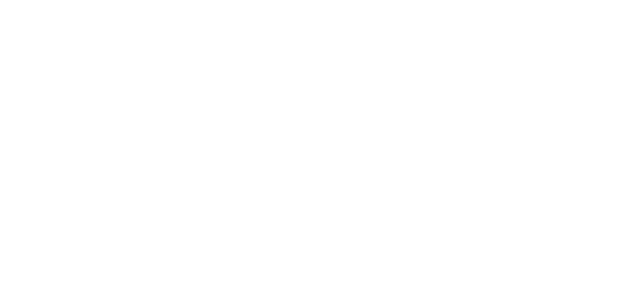
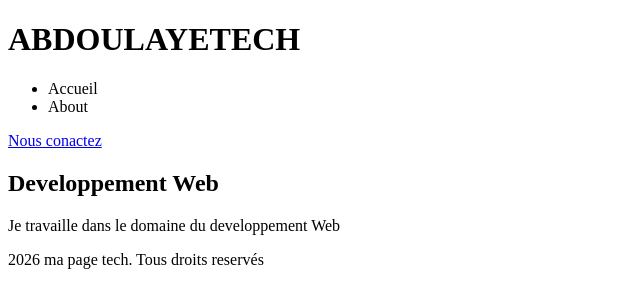
Before and after one commit to gpka86/AbdoulayeTech, a plain HTML site: page index.html in a window 1280 px wide. Shown: the whole page, without its empty margins (0-640 px from the left). Drawn offline with Linux system fonts and the light colour scheme.

Commit message:
mis à jour

```diff
--- a/index.html
+++ b/index.html
@@ -6,6 +6,36 @@
     <title>AbdouTech</title>
 </head>
 <body>
+    <header>
+    <h1> ABDOULAYETECH</h1>
+    <nav>
+
+        <ul>
+            <li> <a href="index.html"></a> Accueil</li>
+            <li> <a href="index.html"></a> About</li>
+
+
+        </ul>
+    </nav>
+    <div class="abd">
+       <a href=".">Nous conactez </a>
+
+    </div>
+
+    </header>
+
+    <main>
+        <section class="hero">
+        <h1> Developpement Web</h1>
+        <p> Je travaille dans le domaine du developpement Web</p>
+
+        </section>
+
+    </main>
+
+    <footer>
+        <p> 2026 ma page tech. Tous droits  reservés</p>
+    </footer>
 
 </body>
 </html>
```
